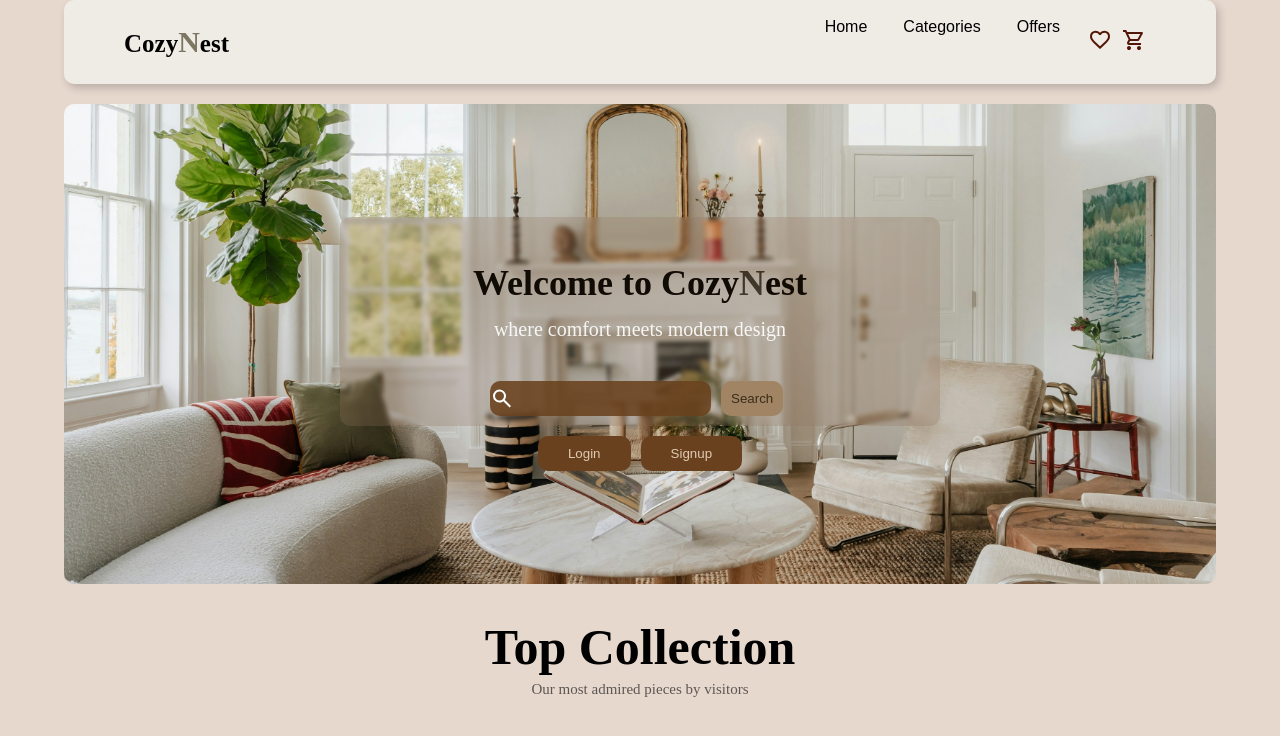
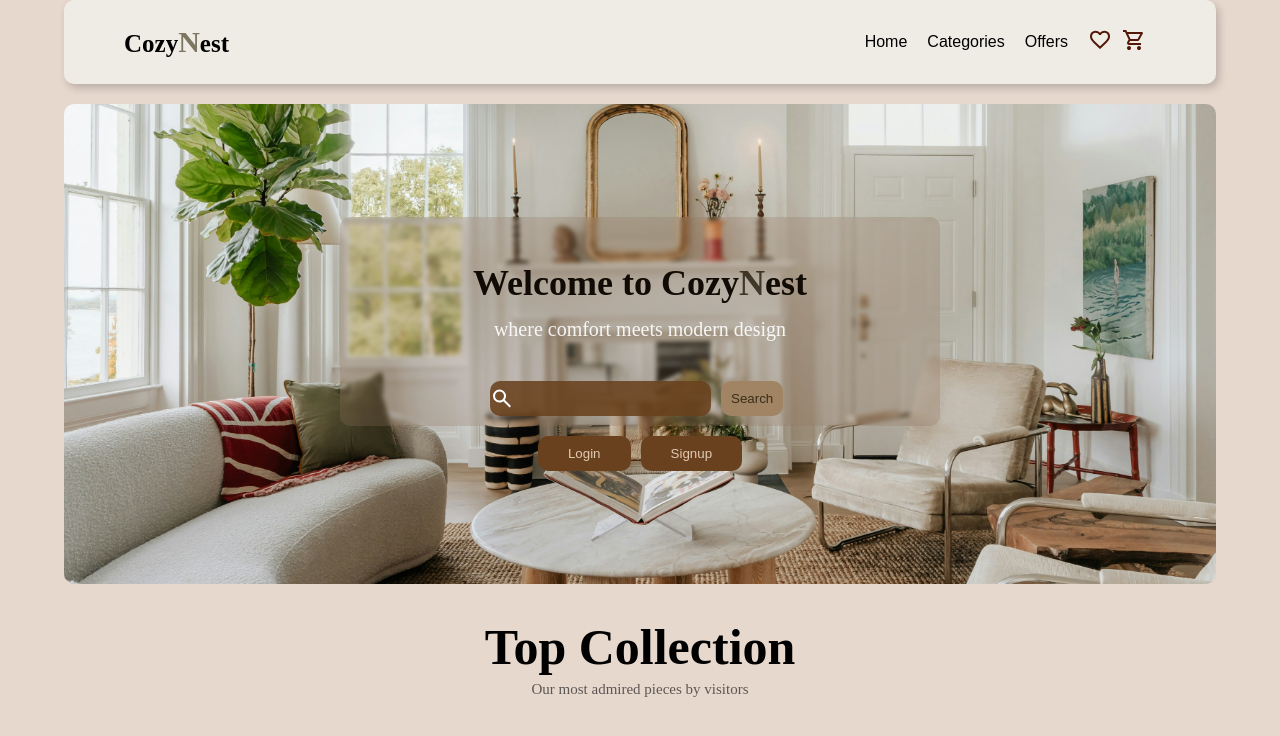
Before and after one commit to iindll/CozyNest, a React (Vite) app in the folder vite-project/: page / in a window 1280 px wide. Shown: the top 736 px of the page. Built offline with nearby package versions, Linux system fonts and the light colour scheme.

Commit message:
modify lnav links style

```diff
--- a/vite-project/src/components/NavBar/Navbar.css
+++ b/vite-project/src/components/NavBar/Navbar.css
@@ -20,23 +20,23 @@
     cursor: pointer;
 }
 .nav-links{
-    display: flex
-;
+    display: flex;
     gap: 20px;
     margin-right: 60px;
     cursor: pointer;
     padding: 10px;
 }
 .nav-links .nav-link{
-    padding: 8px;
     border-radius: 10px;
     text-decoration: none;
-
-
+display: flex;
+justify-content: center;
+align-items: center;
 
 }
 
 .nav-link {
+    position: relative;
   color: inherit;           /* يأخذ لون النص العادي */
   text-decoration: none;    /* يزيل الخط */
 }
@@ -46,9 +46,23 @@
 }
 
 .nav-link:hover {
-  background-color: #c4b3a0;
-  font-size: 15px;
-  text-decoration: none;
+color: rgba(81, 61, 39, 0.684);
+}
+
+.nav-link::before{
+    content: '';
+    position: absolute;
+    bottom: 15px;
+    left: 0;
+    width: 0;
+    height: 3px;
+    background-color: rgb(47, 33, 18);
+}
+
+.nav-link:hover::before{
+ width: 100%;
+ transition: ease-in-out .3s;
+
 }
 .logo{
 margin-left: 60px;
```
